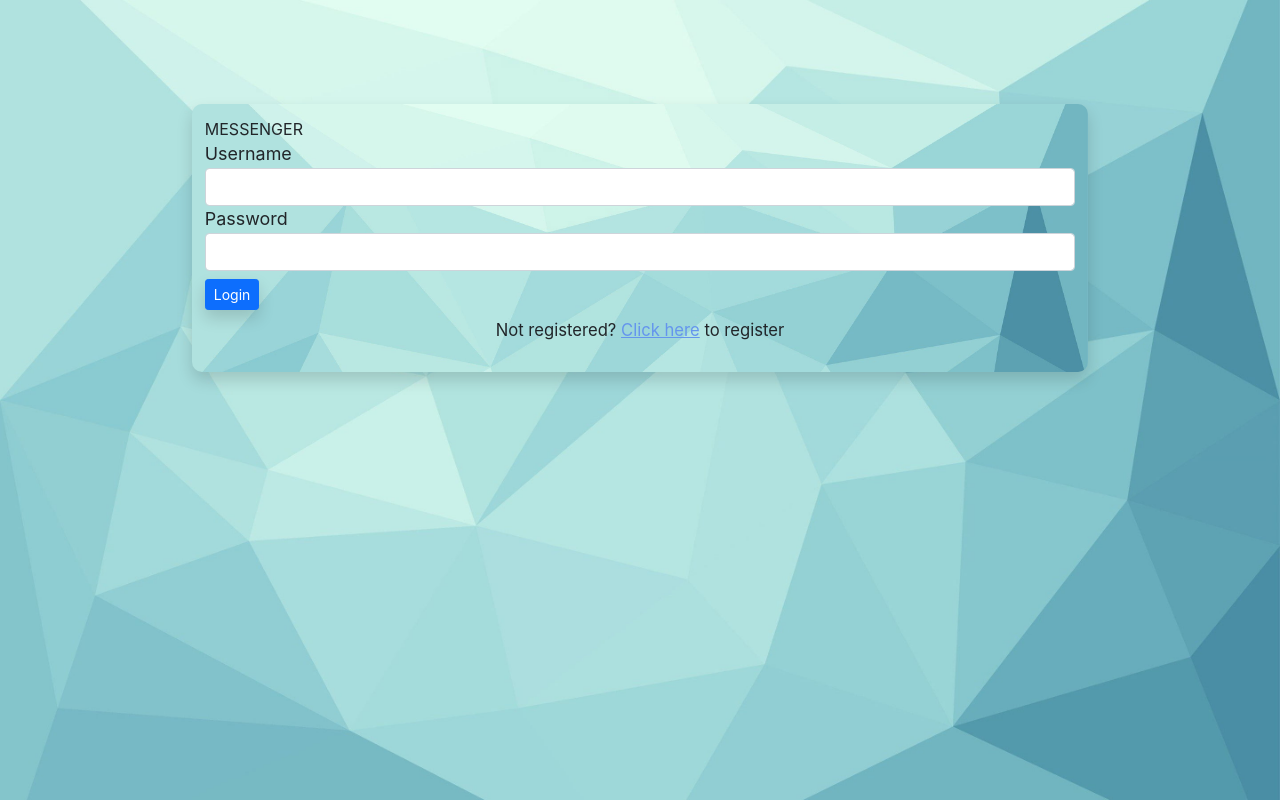
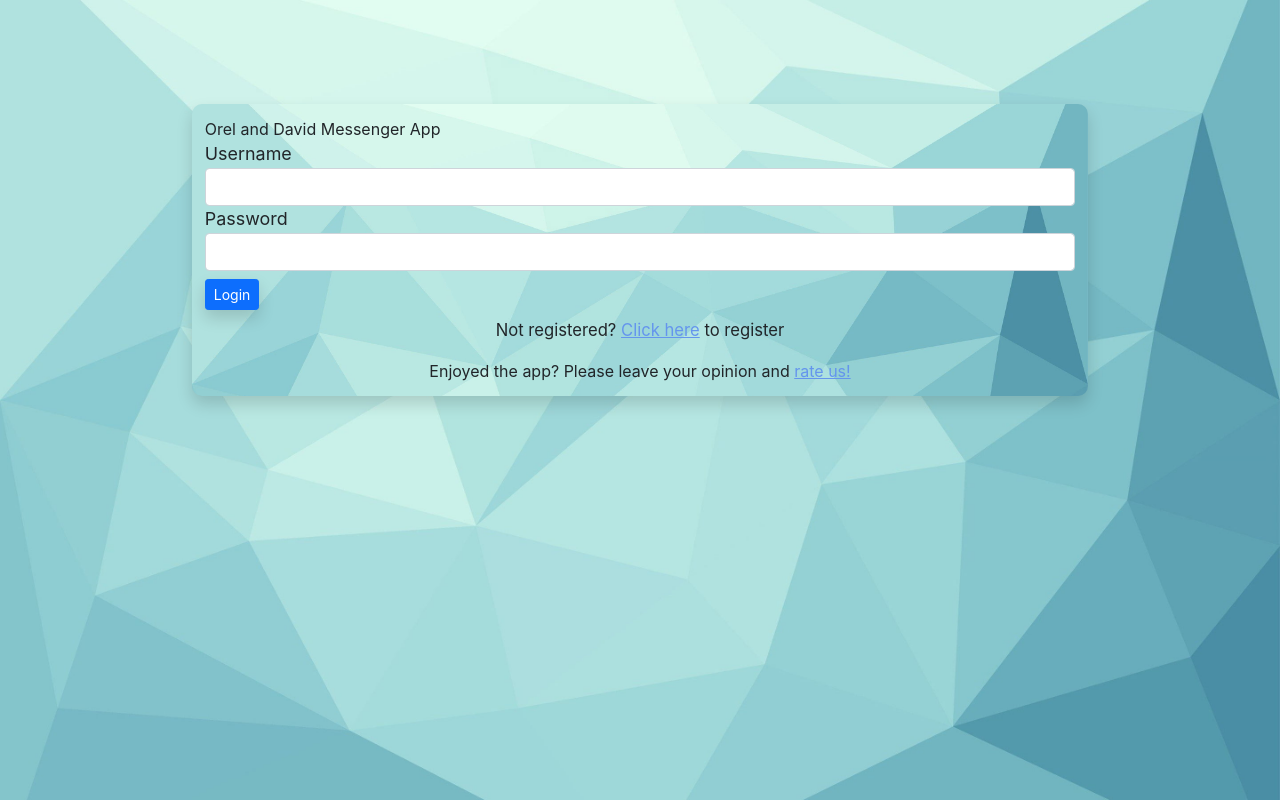
Before and after one commit to OrelMishan/Massenger, a React (Create React App) app: page / in a window 1280 px wide. Built offline with nearby package versions, Linux system fonts and the light colour scheme.

Commit message:
DONE EX2

```diff
--- a/src/LoginPage.js
+++ b/src/LoginPage.js
@@ -48,7 +48,7 @@ function LoginPage() {
     }
     return (
         <div id="app" className="shadow log-reg-background">
-            <header>MESSENGER</header>
+            <header>Orel and David Messenger App</header>
             <Link to="/chat" state={userid} ref={nextPage}/>
             <InputSec text="Username" type="text" id={username}/>
             <InputSec text="Password" type="password" id={password}/>
@@ -58,6 +58,7 @@ function LoginPage() {
                 </button>
                 <div id="register">Not registered? <Link to="/register">Click here</Link> to register</div>
             </div>
+            <div className= "text-center"> Enjoyed the app? Please leave your opinion and <a href="https://localhost:7169/">rate us!</a></div>
         </div>);
 }
 
```
